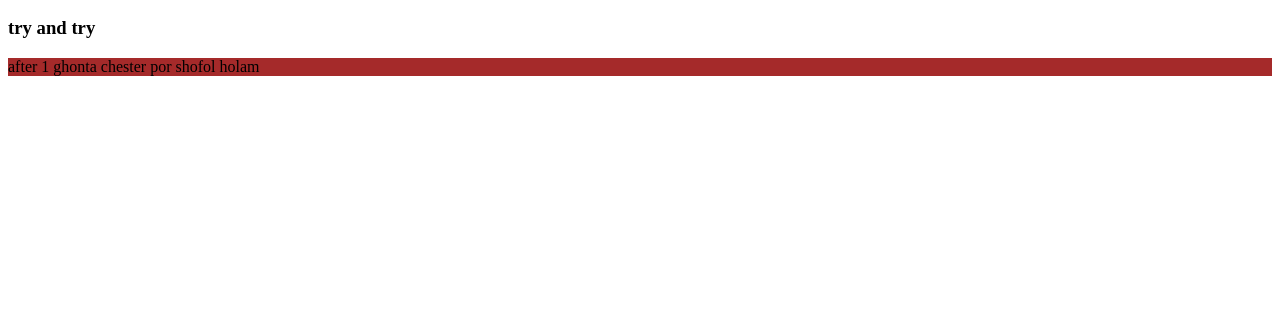
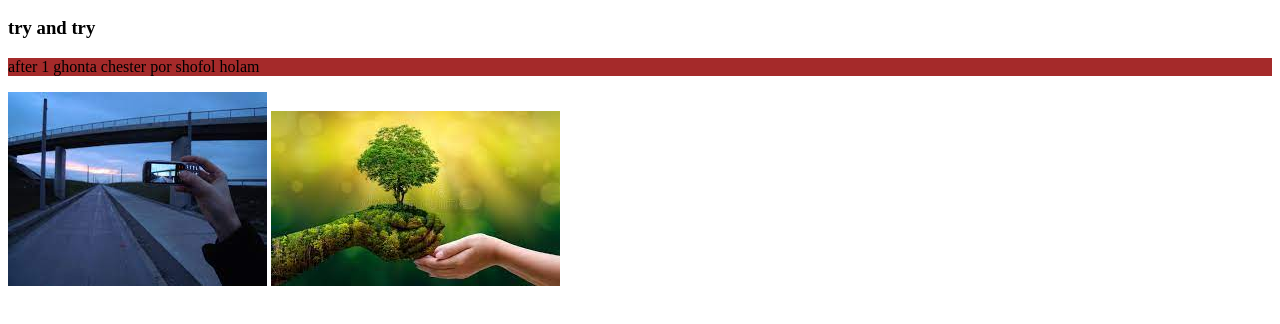
Before and after one commit to KamrolChisty/4th-repo, a plain HTML site: page index.html in a window 1280 px wide. Shown: the part 110-434 px from the top of the page. Drawn offline with Linux system fonts and the light colour scheme.

Commit message:
imageadded

```diff
--- a/index.html
+++ b/index.html
@@ -12,5 +12,7 @@
     <h2>tray</h2>
     <h3>try and try</h3>
     <p> after 1 ghonta chester por shofol holam</p>
+    <img src="a.jpg.jpg" alt="hoddai">
+    <img src="b.png.jpg" alt="">
 </body>
 </html>
```
Also changed, not shown: a.jpg.jpg (added), b.png.jpg (added).
